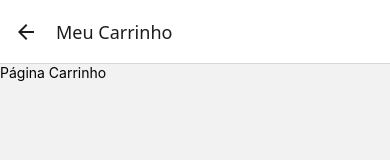
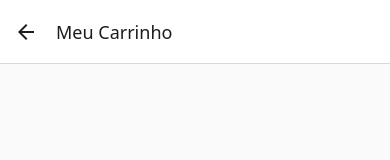
Before and after one commit to Bonom0/app-shopping-cart, a React Native app: screen /Cart in a window 390 px wide. Shown: the top 160 px of the page. Built offline with nearby package versions, Linux system fonts and the light colour scheme.

Commit message:
Criado função para adicionar e remover itens direto pela tela de carrinho

```diff
--- a/src/contexts/CartContext.js
+++ b/src/contexts/CartContext.js
@@ -28,11 +28,30 @@ function CartProvider({ children }){
     setCart(products => [...products, data])
   }
 
+  function removeItemCart(product) {
+    const indexItem = cart.findIndex(item => item.id === product.id)
+
+    if(cart[indexItem]?.amount > 1){
+      let cartList = cart;
+
+      cartList[indexItem].amount = cartList[indexItem].amount - 1;
+
+      cartList[indexItem].total = cartList[indexItem].total - cartList[indexItem].price;
+
+      setCart(cartList);
+      return;
+    }
+
+    const removeItem = cart.filter(item => item.id !== product.id);
+    setCart(removeItem);
+  }
+
   return(
     <CartContext.Provider
       value={{
         cart,
-        addItemCart
+        addItemCart,
+        removeItemCart
       }}
     >
       {children}
--- a/src/pages/Cart/index.js
+++ b/src/pages/Cart/index.js
@@ -1,16 +1,36 @@
-import { View, Text, StyleSheet } from "react-native"
+import { useContext } from "react"
+import { View, Text, StyleSheet, FlatList } from "react-native"
 
+import { CartContext } from '../../contexts/CartContext'
+import CardItem from '../../components/CardItem'
 
 export default function Cart(){
+  const { cart, addItemCart, removeItemCart } = useContext(CartContext)
+
   return(
     <View style={styles.Container}>
-      <Text>Página Carrinho</Text>
+      <FlatList
+        data={cart}
+        showsVerticalScrollIndicator={false}
+        key={ (item) => String(item.id) }
+        renderItem={ ({ item }) => (
+          <CardItem
+            data={item}
+            addAmount={ () => addItemCart(item) }
+            removeAmount={ () => removeItemCart(item) }
+          />
+        )}
+      />
     </View>
   )
 }
 
 const styles = StyleSheet.create({
   Container:{
-    flex: 1
+    flex: 1,
+    backgroundColor: '#FAFAFA',
+    paddingStart: 14,
+    paddingEnd: 14,
+    paddingTop: 14
   }
 })
```
